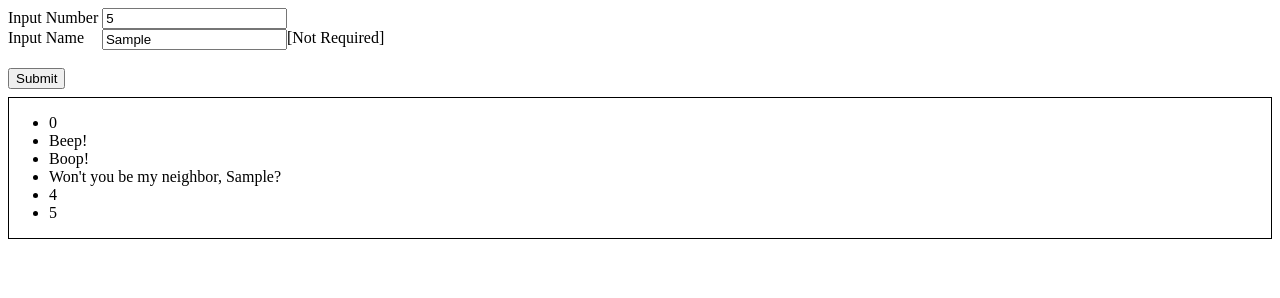
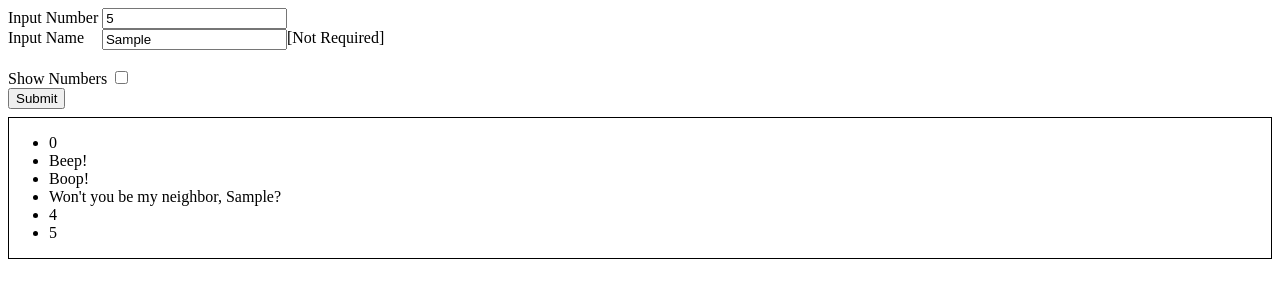
Before and after one commit to MakeyeB/roboger-neighborhood, a plain HTML site: page index.html in a window 1280 px wide. Both pictures are taken after typing "5", "Sample" into the empty fields and a click on the button "Submit". Drawn offline with Linux system fonts and the light colour scheme.

Commit message:
Add an option to show the numbers

```diff
--- a/index.html
+++ b/index.html
@@ -16,6 +16,9 @@
       <p class="no-margin">[Not Required]</p>
     </span>
     <br />
+    <label for="show-number">Show Numbers</label>
+    <input type="checkbox" id="show-number">
+    <br />
     <button type="submit">Submit</button>
   </form>
 </body>
--- a/js/scripts.js
+++ b/js/scripts.js
@@ -11,22 +11,15 @@ function replaceLettersInString(baseString, replaceWith) {
 }
 
 function changeNumber(number) {
-  if (number === 13 || number === 32) {
+  if (hasNumber(number, "3")) {
     if (neighborName) {
       return "Won't you be my neighbor, " + neighborName + "?";
     }
     return "Won't you be my neighbor?";
-  } else if (number === 21) {
-    return "Boop";
+  } else if (hasNumber(number, "2")) {
+    return "Boop!"
   } else if (hasNumber(number, "1")) {
-    return replaceLettersInString(number.toString(), "Beep!");
-  } else if (hasNumber(number, "2")) {
-    return replaceLettersInString(number.toString(), "Boop!");
-  } else if (hasNumber(number, "3")) {
-    if (neighborName) {
-      return replaceLettersInString(number.toString(), "Won't you be my neighbor, " + neighborName + "?");
-    }
-    return replaceLettersInString(number.toString(), "Won't you be my neighbor?");
+    return "Beep!"
   }
   return number.toString();
 }
@@ -66,9 +59,19 @@ function onSubmit(event) {
     newOutput.append(warning);
     return;
   }
-  const newList = document.createElement("ul");
-  convertedInput.forEach(function(value) {
+  let newList = null;
+  let showNumber = false;
+  if (document.getElementById("show-number").checked) {
+    newList = document.createElement("ol");
+    showNumber = true;
+  } else {
+    newList = document.createElement("ul");
+  }
+  convertedInput.forEach(function(value, index) {
     const newItem = document.createElement("li");
+    if (showNumber) {
+      newItem.value = index;
+    }
     newItem.innerText = value;
     newList.append(newItem);
   });
```
